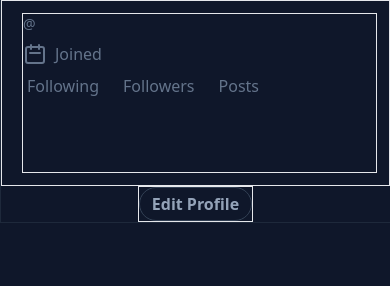
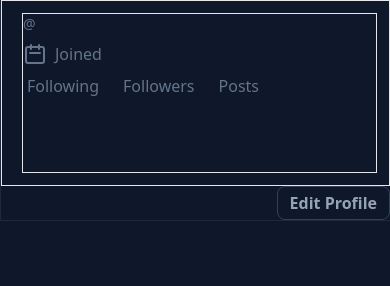
Before and after one commit to Cynniminni/masonite-project, a Python web app: template templates/profile.html in a window 390 px wide. Shown: the part 312-598 px from the top of the page. Run offline with Jinja, Linux system fonts and the light colour scheme; the template is opened without the code that fills it, so the values that code supplies are empty; some libraries are stand-ins or nearby versions.

Commit message:
Move mobile profile buttons to buttom of profile card

```diff
--- a/templates/profile.html
+++ b/templates/profile.html
@@ -100,26 +100,26 @@
         </div>
 
         <!-- Buttons: Show only on small screens -->
-        <div class="flex md:hidden space-x-1 items-start border shrink-0 max-w-min mx-auto">
+        <div class="flex md:hidden space-x-1 max-w-min ml-auto">
             <!-- Only show these buttons if it's not yourself -->
             {% if not profile_user.handle == current_user.handle %}
-            <!-- <a href="#" class="border py-1 px-3 rounded-full">
+            <a href="#" class="border border-slate-700 py-1 px-3 rounded-lg hover:bg-slate-700 transition">
                 ···
             </a>
-                <a href="#" class="border py-1 px-2 rounded-full">
+            <a href="#" class="border border-slate-700 py-1 px-2 rounded-lg hover:bg-slate-700 transition">
                 <svg xmlns="http://www.w3.org/2000/svg" class="h-6 w-6" fill="none" viewBox="0 0 24 24"
                     stroke="currentColor" stroke-width="2">
                     <path stroke-linecap="round" stroke-linejoin="round"
                         d="M3 8l7.89 5.26a2 2 0 002.22 0L21 8M5 19h14a2 2 0 002-2V7a2 2 0 00-2-2H5a2 2 0 00-2 2v10a2 2 0 002 2z" />
                 </svg>
             </a>
-                <a href="#" class="border py-1 px-2 rounded-full">
+            <a href="#" class="border border-slate-700 py-1 px-2 rounded-lg hover:bg-slate-700 transition">
                 <svg xmlns="http://www.w3.org/2000/svg" class="h-6 w-6" fill="none" viewBox="0 0 24 24"
                     stroke="currentColor" stroke-width="2">
                     <path stroke-linecap="round" stroke-linejoin="round"
                         d="M15 17h5l-1.405-1.405A2.032 2.032 0 0118 14.158V11a6.002 6.002 0 00-4-5.659V5a2 2 0 10-4 0v.341C7.67 6.165 6 8.388 6 11v3.159c0 .538-.214 1.055-.595 1.436L4 17h5m6 0v1a3 3 0 11-6 0v-1m6 0H9" />
                 </svg>
-                </a> -->
+            </a>
             <!-- Check if profile user is following current user -->
             {% if current_is_following %}
             <a href="#" class="border py-1 px-3 rounded-full font-bold">
@@ -127,13 +127,13 @@
             </a>
             {% else %}
             <a href="#"
-                class="block border border-slate-700 text-slate-400 py-1 px-3 rounded-full font-semibold min-w-max hover:bg-slate-700 transition">
+                class="block border border-slate-700 text-slate-400 py-1 px-3 rounded-lg font-semibold min-w-max hover:bg-slate-700 transition">
                 Follow
             </a>
             {% endif %}
             {% else %}
             <a href="#"
-                class="block border border-slate-700 text-slate-400 py-1 px-3 rounded-full font-semibold min-w-max hover:bg-slate-700 transition">
+                class="block border border-slate-700 text-slate-400 py-1 px-3 rounded-lg font-semibold min-w-max hover:bg-slate-700 transition">
                 Edit Profile
             </a>
             {% endif %}
```
Lines whose indentation alone changed are shown as unchanged.
